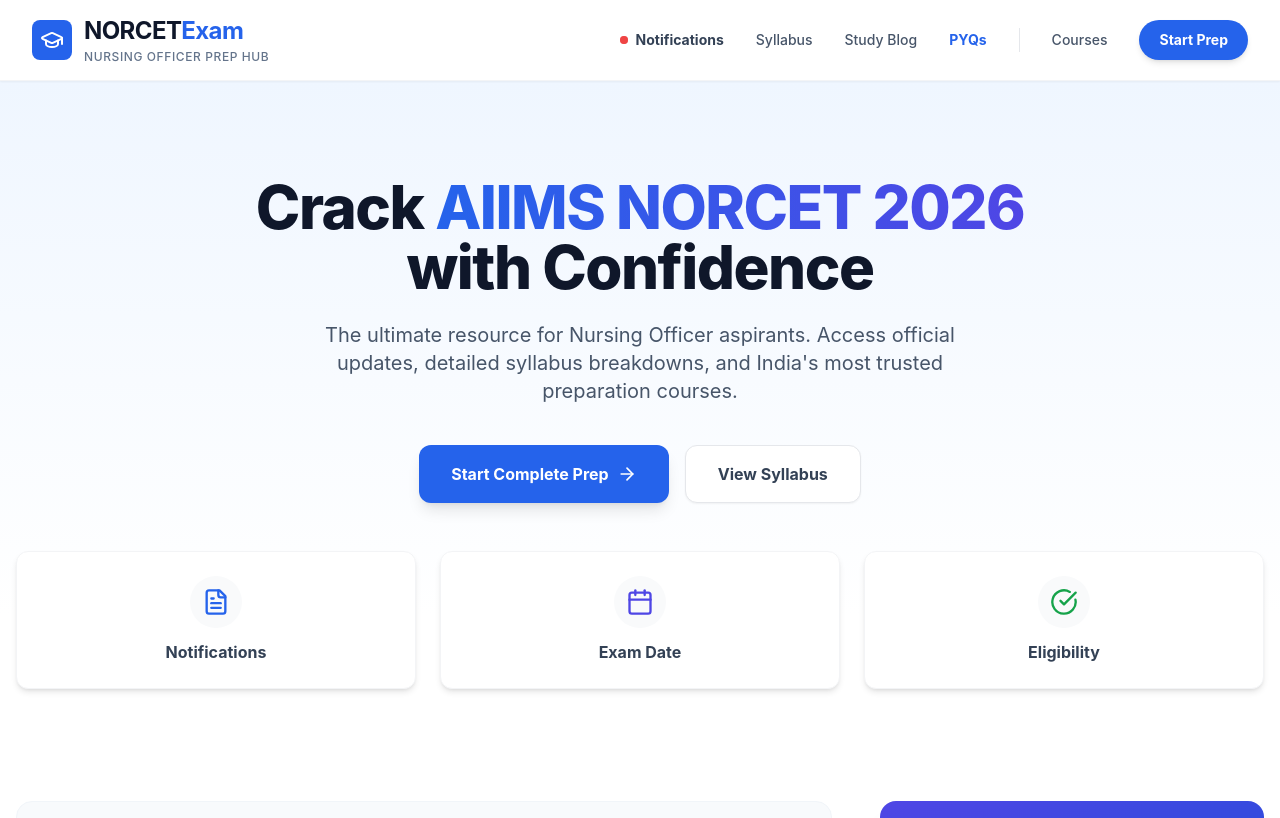
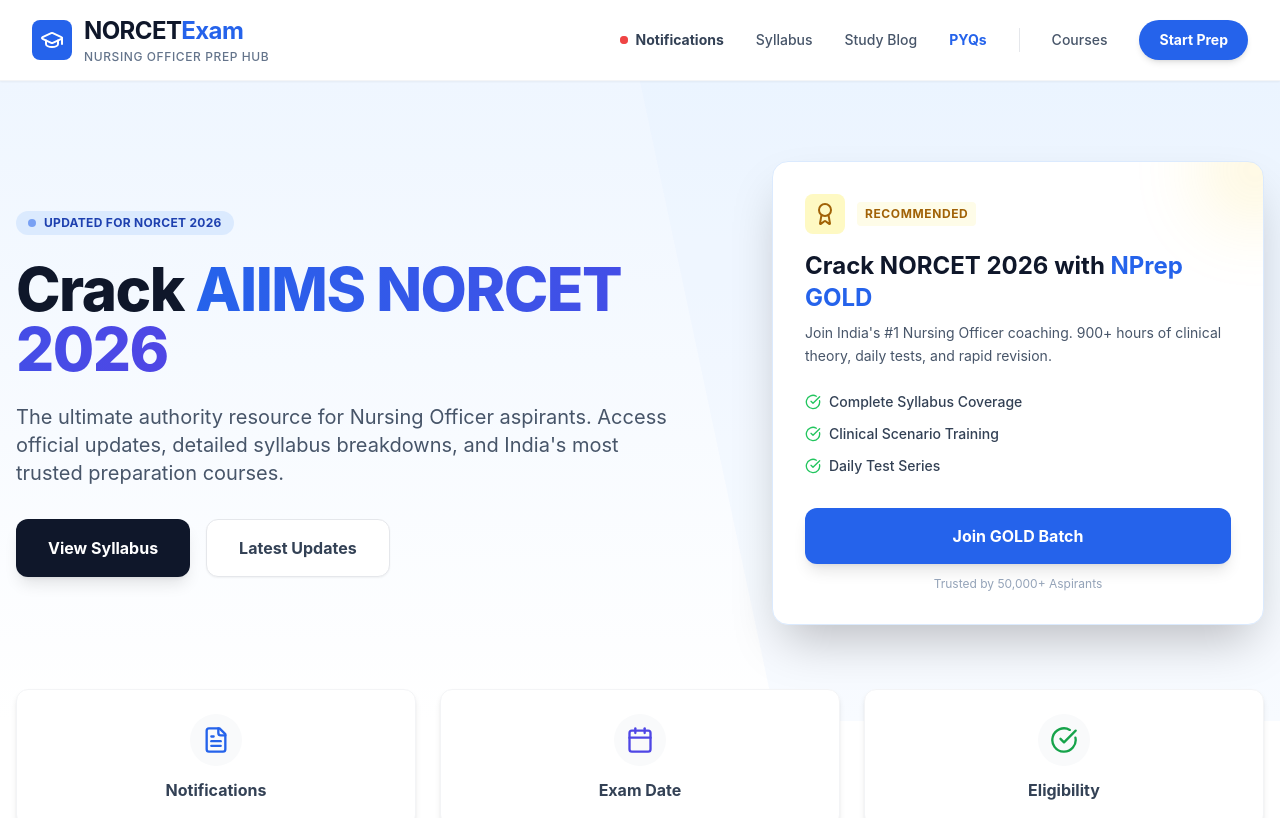
Before and after one commit to NPrep/norcetexam-dualite, a React (Vite) app: page / in a window 1280 px wide. Shown: the top 818 px of the page. Built offline with nearby package versions, Linux system fonts and the light colour scheme.

Commit message:
Commit from Dualite Alpha:

```diff
--- /dev/null
+++ b/src/components/ui/Accordion.tsx
@@ -0,0 +1,59 @@
+import React, { useState } from 'react';
+import { ChevronDown, ChevronUp, HelpCircle } from 'lucide-react';
+
+interface AccordionItemProps {
+  question: string;
+  answer: string;
+  isOpen: boolean;
+  onClick: () => void;
+}
+
+const AccordionItem: React.FC<AccordionItemProps> = ({ question, answer, isOpen, onClick }) => {
+  return (
+    <div className="border border-gray-200 rounded-lg bg-white overflow-hidden transition-all duration-200 hover:border-blue-200">
+      <button
+        className="w-full flex items-center justify-between p-5 text-left focus:outline-none"
+        onClick={onClick}
+      >
+        <span className="flex items-start font-bold text-slate-900 text-lg">
+          <HelpCircle className={`w-5 h-5 mr-3 mt-1 flex-shrink-0 ${isOpen ? 'text-blue-600' : 'text-gray-400'}`} />
+          {question}
+        </span>
+        <span className={`ml-4 p-1 rounded-full ${isOpen ? 'bg-blue-50 text-blue-600' : 'bg-gray-50 text-gray-400'}`}>
+          {isOpen ? <ChevronUp size={20} /> : <ChevronDown size={20} />}
+        </span>
+      </button>
+      <div
+        className={`transition-all duration-300 ease-in-out ${
+          isOpen ? 'max-h-96 opacity-100' : 'max-h-0 opacity-0'
+        }`}
+      >
+        <div className="p-5 pt-0 text-slate-600 leading-relaxed border-t border-gray-50">
+          {answer}
+        </div>
+      </div>
+    </div>
+  );
+};
+
+export const Accordion: React.FC<{ items: { question: string; answer: string }[] }> = ({ items }) => {
+  const [openIndex, setOpenIndex] = useState<number | null>(0);
+
+  const handleClick = (index: number) => {
+    setOpenIndex(openIndex === index ? null : index);
+  };
+
+  return (
+    <div className="space-y-3">
+      {items.map((item, index) => (
+        <AccordionItem
+          key={index}
+          question={item.question}
+          answer={item.answer}
+          isOpen={openIndex === index}
+          onClick={() => handleClick(index)}
+        />
+      ))}
+    </div>
+  );
+};
--- a/src/data/content.tsx
+++ b/src/data/content.tsx
@@ -219,7 +219,9 @@
         { question: "Is the exam online or offline?", answer: "NORCET is a Computer Based Test (CBT) conducted online." },
         { question: "How many times is NORCET conducted in a year?", answer: "Currently, AIIMS conducts NORCET twice a year (NORCET-10 and NORCET-11 for 2026)." },
         { question: "What is the application fee?", answer: "Typically ₹3000 for General/OBC and ₹2400 for SC/ST/EWS (subject to confirmation in notification)." },
-        { question: "Is there negative marking?", answer: "Yes, 1/3rd mark is deducted for every wrong answer." }
+        { question: "Is there negative marking?", answer: "Yes, 1/3rd mark is deducted for every wrong answer." },
+        { question: "What is the validity of the NORCET score?", answer: "The rank list is usually valid for one year or until the next NORCET result is declared." },
+        { question: "Are final year students eligible?", answer: "No, you must have completed your degree/diploma and have a valid registration certificate on the closing date of application." }
       ]
     }
   },
@@ -238,25 +240,10 @@
       ],
       sections: [
         {
-          title: "Exam Pattern Overview",
+          title: "1. Medical Surgical Nursing (MSN)",
           content: (
             <div className="space-y-4">
-              <p>NORCET follows a two-stage process (Prelims & Mains). Both stages have a similar syllabus but differ in difficulty and question type.</p>
-              <ul className="list-disc list-inside space-y-2 text-slate-700">
-                <li><strong>Prelims:</strong> Screening nature. Focuses on basic knowledge and aptitude.</li>
-                <li><strong>Mains:</strong> Selection nature. Focuses on clinical scenarios, priority-based questions, and image-based questions.</li>
-              </ul>
-              <div className="bg-yellow-50 p-4 border-l-4 border-yellow-400 text-sm text-yellow-900">
-                <strong>Note:</strong> The syllabus covers the entire B.Sc. Nursing / GNM curriculum, but the weightage varies significantly.
-              </div>
-            </div>
-          )
-        },
-        {
-          title: "1. Medical-Surgical Nursing (MSN)",
-          content: (
-            <div className="space-y-4">
-              <p><strong>Weightage: High (30-35%)</strong>. This is the backbone of NORCET.</p>
+              <p><strong>Weightage: High (30-35%)</strong>. This is the backbone of NORCET. Questions focus on pathophysiology, clinical management, and nursing interventions for system-wise disorders.</p>
               <div className="grid md:grid-cols-2 gap-4">
                 <div className="bg-white p-4 border border-gray-200 rounded-lg">
                   <h4 className="font-bold text-blue-700 mb-2">Cardiovascular System</h4>
@@ -294,6 +281,7 @@
                   </ul>
                 </div>
               </div>
+              <p className="text-xs text-slate-400 italic mt-2">Detailed preparation and topic-wise lectures are handled by NPrep.</p>
             </div>
           )
         },
@@ -301,7 +289,7 @@
           title: "2. Fundamentals of Nursing (FON)",
           content: (
             <div className="space-y-4">
-              <p><strong>Weightage: High (25-30%)</strong>. Focuses on practical procedures and basic care.</p>
+              <p><strong>Weightage: High (25-30%)</strong>. Focuses on practical procedures and basic care. This section tests your readiness for day-to-day hospital duties.</p>
               <ul className="list-disc list-inside space-y-1 text-slate-700 ml-2">
                 <li><strong>Vital Signs:</strong> Temperature, Pulse, Respiration, BP (Errors & Techniques).</li>
                 <li><strong>Procedures:</strong> NG Tube, Catheterization, IV Cannulation, IM Injection sites.</li>
@@ -309,6 +297,7 @@
                 <li><strong>Biomedical Waste Management:</strong> Color coding of bins (Strictly asked).</li>
                 <li><strong>Positions:</strong> Therapeutic positions for various conditions.</li>
               </ul>
+              <p className="text-xs text-slate-400 italic mt-2">Detailed preparation and procedure demonstrations are handled by NPrep.</p>
             </div>
           )
         },
@@ -316,13 +305,14 @@
           title: "3. Obstetrics & Gynecology (OBG)",
           content: (
             <div className="space-y-4">
-              <p><strong>Weightage: Medium-High (15-20%)</strong>.</p>
+              <p><strong>Weightage: Medium-High (15-20%)</strong>. Critical for understanding maternal and newborn health, a key priority in AIIMS hospitals.</p>
               <ul className="list-disc list-inside space-y-1 text-slate-700 ml-2">
                 <li><strong>Antenatal Care:</strong> Assessment, Leopold Maneuvers, EDD.</li>
                 <li><strong>Labor:</strong> Stages of Labor, Partograph, Fetal Monitoring.</li>
                 <li><strong>Complications:</strong> PPH, Preeclampsia/Eclampsia, Placenta Previa.</li>
                 <li><strong>Newborn Care:</strong> APGAR Score, Resuscitation, Breastfeeding.</li>
               </ul>
+              <p className="text-xs text-slate-400 italic mt-2">Detailed preparation and clinical scenarios are handled by NPrep.</p>
             </div>
           )
         },
@@ -330,18 +320,34 @@
           title: "4. Pediatric Nursing",
           content: (
             <div className="space-y-4">
-              <p><strong>Weightage: Medium (10-15%)</strong>.</p>
+              <p><strong>Weightage: Medium (10-15%)</strong>. Focuses on growth, development, and common childhood disorders.</p>
               <ul className="list-disc list-inside space-y-1 text-slate-700 ml-2">
                 <li>Growth & Development Milestones.</li>
                 <li>Congenital Heart Defects (Cyanotic/Acyanotic).</li>
                 <li>Immunization Schedule (Latest).</li>
                 <li>Common Disorders: Nephrotic Syndrome, Leukemia, Dehydration.</li>
               </ul>
+              <p className="text-xs text-slate-400 italic mt-2">Detailed preparation and growth charts are handled by NPrep.</p>
             </div>
           )
         },
         {
-          title: "5. Psychiatric Nursing",
+          title: "5. Community Health Nursing (CHN)",
+          content: (
+            <div className="space-y-4">
+              <p><strong>Weightage: Low-Medium (5-10%)</strong>. Covers public health, epidemiology, and national programs.</p>
+              <ul className="list-disc list-inside space-y-1 text-slate-700 ml-2">
+                <li>Epidemiology (Triad, Levels of Prevention).</li>
+                <li>National Health Programs.</li>
+                <li>Family Planning Methods.</li>
+                <li>Communicable Diseases & Vectors.</li>
+              </ul>
+              <p className="text-xs text-slate-400 italic mt-2">Detailed preparation and program updates are handled by NPrep.</p>
+            </div>
+          )
+        },
+        {
+          title: "6. Psychiatric Nursing",
           content: (
             <div className="space-y-4">
               <p><strong>Weightage: Medium (10-15%)</strong>. Important for Mains (Clinical Scenarios).</p>
@@ -352,20 +358,7 @@
                 <li>Therapeutic Communication & Nurse-Patient Relationship.</li>
                 <li>Defense Mechanisms.</li>
               </ul>
-            </div>
-          )
-        },
-        {
-          title: "6. Community Health Nursing (CHN)",
-          content: (
-            <div className="space-y-4">
-              <p><strong>Weightage: Low-Medium (5-10%)</strong>.</p>
-              <ul className="list-disc list-inside space-y-1 text-slate-700 ml-2">
-                <li>Epidemiology (Triad, Levels of Prevention).</li>
-                <li>National Health Programs.</li>
-                <li>Family Planning Methods.</li>
-                <li>Communicable Diseases & Vectors.</li>
-              </ul>
+              <p className="text-xs text-slate-400 italic mt-2">Detailed preparation and case studies are handled by NPrep.</p>
             </div>
           )
         },
@@ -388,14 +381,16 @@
         }
       ],
       faqs: [
-        { question: "Does the syllabus change every year?", answer: "The core nursing syllabus remains consistent. However, the weightage of topics shifts. NPrep courses are updated annually to reflect these trends." },
-        { question: "Is there a specific book for the NORCET syllabus?", answer: "No single book covers everything perfectly. Standard nursing textbooks (Saunders, Lippincott) combined with NPrep notes are recommended." },
+        { question: "Does the syllabus change every year?", answer: "The core nursing syllabus remains consistent. However, the weightage of topics shifts." },
+        { question: "Is there a specific book for the NORCET syllabus?", answer: "No single book covers everything perfectly. Standard nursing textbooks combined with NPrep notes are recommended." },
         { question: "Are image-based questions part of the syllabus?", answer: "Yes, especially in Mains. You must be familiar with instruments, X-rays, and ECG strips." },
         { question: "How much weightage does Aptitude carry?", answer: "Exactly 20 questions (10% of the paper). Ignoring this can cost you a good rank." },
         { question: "Is Pharmacology important?", answer: "Direct Pharma questions are few, but Pharmacology is integrated into MSN (e.g., Drugs for MI, Emergency drugs)." },
         { question: "Do I need to study Research & Management?", answer: "Yes, basic concepts of Research and Ward Management are asked (approx 5-8 questions)." },
         { question: "Is the syllabus different for Prelims and Mains?", answer: "The syllabus topics are the same. Prelims tests basic knowledge/recall, while Mains tests clinical application/priority." },
-        { question: "Is there a skill test syllabus?", answer: "NORCET currently does not have a separate skill test; clinical skills are tested via scenario-based MCQs in Mains." }
+        { question: "Is there a skill test syllabus?", answer: "NORCET currently does not have a separate skill test; clinical skills are tested via scenario-based MCQs in Mains." },
+        { question: "Does NORCET cover Microbiology?", answer: "Yes, focusing on sterilization, immunity, and hospital-acquired infections." },
+        { question: "Are there questions on Computers?", answer: "Occasionally 1-2 basic questions may appear in the Aptitude section." }
       ]
     }
   },
--- a/src/pages/HomePage.tsx
+++ b/src/pages/HomePage.tsx
@@ -14,7 +14,8 @@
   ArrowRight,
   ChevronRight,
   Zap,
-  FileText
+  FileText,
+  Award
 } from 'lucide-react';
 
 export const HomePage = () => {
@@ -27,35 +28,89 @@
       <OrganizationSchema />
       <WebsiteSchema />
 
-      {/* Hero Section - Updated for 2026 */}
-      <div className="bg-gradient-to-b from-blue-50 to-white">
-        <div className="max-w-7xl mx-auto px-4 pt-16 pb-20 md:pt-24 md:pb-28 text-center">
+      {/* Hero Section - Updated for 2026 with Split Layout */}
+      <div className="bg-gradient-to-b from-blue-50 to-white relative overflow-hidden">
+        {/* Background decorative elements */}
+        <div className="absolute top-0 right-0 w-1/2 h-full bg-blue-100/20 skew-x-12 transform origin-top-right"></div>
+
+        <div className="max-w-7xl mx-auto px-4 pt-12 pb-16 md:pt-20 md:pb-24 relative z-10">
+          <div className="grid lg:grid-cols-12 gap-12 items-center">
+
+            {/* Left Content */}
+            <div className="lg:col-span-7 text-center lg:text-left">
+              <div className="inline-flex items-center px-3 py-1 rounded-full bg-blue-100 text-blue-800 text-xs font-bold uppercase tracking-wide mb-6">
+                <span className="w-2 h-2 bg-blue-600 rounded-full mr-2 animate-pulse"></span>
+                Updated for NORCET 2026
+              </div>
               <h1 className="text-4xl md:text-6xl font-extrabold text-slate-900 mb-6 tracking-tight leading-tight">
-            Crack <span className="text-transparent bg-clip-text bg-gradient-to-r from-blue-600 to-indigo-600">AIIMS NORCET 2026</span> <br className="hidden md:block" /> with Confidence
+                Crack <span className="text-transparent bg-clip-text bg-gradient-to-r from-blue-600 to-indigo-600">AIIMS NORCET 2026</span>
               </h1>
-          <p className="text-lg md:text-xl text-slate-600 mb-10 max-w-2xl mx-auto leading-relaxed">
-            The ultimate resource for Nursing Officer aspirants. Access official updates, detailed syllabus breakdowns, and India's most trusted preparation courses.
+              <p className="text-lg md:text-xl text-slate-600 mb-8 max-w-2xl mx-auto lg:mx-0 leading-relaxed">
+                The ultimate authority resource for Nursing Officer aspirants. Access official updates, detailed syllabus breakdowns, and India's most trusted preparation courses.
               </p>
-          <div className="flex flex-col sm:flex-row justify-center gap-4">
+              <div className="flex flex-col sm:flex-row justify-center lg:justify-start gap-4">
+                <Link
+                  to="/norcet-syllabus"
+                  className="inline-flex items-center justify-center px-8 py-4 bg-slate-900 text-white font-bold rounded-xl hover:bg-slate-800 transition-all shadow-lg hover:shadow-xl hover:-translate-y-1"
+                >
+                  View Syllabus
+                </Link>
+                <Link
+                  to="/norcet-notification"
+                  className="inline-flex items-center justify-center px-8 py-4 bg-white text-slate-700 border border-gray-200 font-bold rounded-xl hover:bg-gray-50 hover:text-blue-600 transition-all shadow-sm hover:shadow-md"
+                >
+                  Latest Updates
+                </Link>
+              </div>
+            </div>
+
+            {/* Right CTA Card */}
+            <div className="lg:col-span-5">
+              <div className="bg-white rounded-2xl shadow-2xl border border-blue-100 p-8 relative overflow-hidden transform transition-transform hover:scale-[1.02] duration-300">
+                <div className="absolute top-0 right-0 w-24 h-24 bg-yellow-400 rounded-full -mr-10 -mt-10 opacity-20 blur-2xl"></div>
+
+                <div className="flex items-center gap-3 mb-4">
+                  <div className="bg-yellow-100 p-2 rounded-lg text-yellow-700">
+                    <Award size={24} />
+                  </div>
+                  <span className="text-xs font-bold text-yellow-700 bg-yellow-50 px-2 py-1 rounded uppercase tracking-wider">
+                    Recommended
+                  </span>
+                </div>
+
+                <h3 className="text-2xl font-bold text-slate-900 mb-2">
+                  Crack NORCET 2026 with <span className="text-blue-600">NPrep GOLD</span>
+                </h3>
+                <p className="text-slate-600 mb-6 text-sm leading-relaxed">
+                  Join India's #1 Nursing Officer coaching. 900+ hours of clinical theory, daily tests, and rapid revision.
+                </p>
+
+                <ul className="space-y-3 mb-8">
+                  {['Complete Syllabus Coverage', 'Clinical Scenario Training', 'Daily Test Series'].map((feat, i) => (
+                    <li key={i} className="flex items-center text-sm text-slate-700 font-medium">
+                      <CheckCircle className="w-4 h-4 text-green-500 mr-2" /> {feat}
+                    </li>
+                  ))}
+                </ul>
+
                 <a
                   href={NPREP_LINKS.gold}
                   target="_blank"
                   rel="noreferrer"
-              className="inline-flex items-center justify-center px-8 py-4 bg-blue-600 text-white font-bold rounded-xl hover:bg-blue-700 transition-all shadow-lg hover:shadow-blue-200 hover:-translate-y-1"
+                  className="block w-full py-4 bg-blue-600 text-white text-center font-bold rounded-xl hover:bg-blue-700 transition-all shadow-lg hover:shadow-blue-200"
                 >
-              Start Complete Prep <ArrowRight className="ml-2 w-5 h-5" />
+                  Join GOLD Batch
                 </a>
-            <Link
-              to="/norcet-syllabus"
-              className="inline-flex items-center justify-center px-8 py-4 bg-white text-slate-700 border border-gray-200 font-bold rounded-xl hover:bg-gray-50 hover:text-blue-600 transition-all shadow-sm hover:shadow-md"
-            >
-              View Syllabus
-            </Link>
+                <p className="text-center text-xs text-slate-400 mt-3">
+                  Trusted by 50,000+ Aspirants
+                </p>
+              </div>
+            </div>
           </div>
         </div>
       </div>
 
-      <div className="max-w-7xl mx-auto px-4 -mt-16 relative z-10 mb-16">
+      <div className="max-w-7xl mx-auto px-4 -mt-8 relative z-10 mb-16">
         {/* Quick Access Grid - Updated to 3 columns */}
         <div className="grid grid-cols-1 md:grid-cols-3 gap-4 md:gap-6">
           {[
@@ -83,7 +138,7 @@
           {/* Main Content */}
           <div className="lg:col-span-2 space-y-16">
 
-            {/* Student Success Stories (Replaces Resources & PYQ) */}
+            {/* Student Success Stories */}
             <section className="bg-slate-50 rounded-2xl p-6 md:p-8 border border-slate-100 overflow-hidden">
               <div className="flex items-center justify-between mb-2">
                 <h2 className="text-2xl md:text-3xl font-bold text-slate-900">
@@ -134,7 +189,6 @@
                           {post.title}
                         </Link>
                       </h3>
-                      {/* Excerpt removed as requested */}
                       <Link to={`/blog/${post.slug}`} className="text-sm font-bold text-blue-600 hover:text-blue-800 flex items-center mt-4">
                         Read Article <ArrowRight className="w-4 h-4 ml-1" />
                       </Link>
--- a/src/pages/PillarPage.tsx
+++ b/src/pages/PillarPage.tsx
@@ -6,6 +6,7 @@
 import { pillarPages } from '../data/content';
 import { ChevronRight, Home, Calendar, UserCheck, ShieldCheck } from 'lucide-react';
 import { StickyTOC } from '../components/ui/StickyTOC';
+import { Accordion } from '../components/ui/Accordion';
 
 // Helper to slugify titles for IDs
 const slugify = (text: string) => {
@@ -164,21 +165,11 @@
                   </ul>
                 </div>
 
-                {/* FAQs */}
+                {/* FAQs with Accordion */}
                 <section id="faqs" className="mt-16 scroll-mt-28">
                   <h2 className="text-2xl md:text-3xl font-bold text-slate-900 mb-8">Frequently Asked Questions</h2>
-                  <div className="space-y-4">
-                    {content.faqs.map((faq, idx) => (
-                      <div key={idx} className="bg-gray-50 rounded-xl border border-gray-200 overflow-hidden">
-                        <div className="p-5">
-                          <h3 className="text-lg font-bold text-slate-900 mb-2 flex items-start">
-                            <span className="text-blue-200 mr-3 font-black text-xl leading-none">Q.</span>
-                            {faq.question}
-                          </h3>
-                          <p className="text-slate-600 pl-8">{faq.answer}</p>
-                        </div>
-                      </div>
-                    ))}
+                  <div className="not-prose">
+                    <Accordion items={content.faqs} />
                   </div>
                 </section>
               </div>
```
Also changed, not shown: 1 other file (tests, documents, lock files or other folders). Lines whose indentation alone changed are shown as unchanged.
